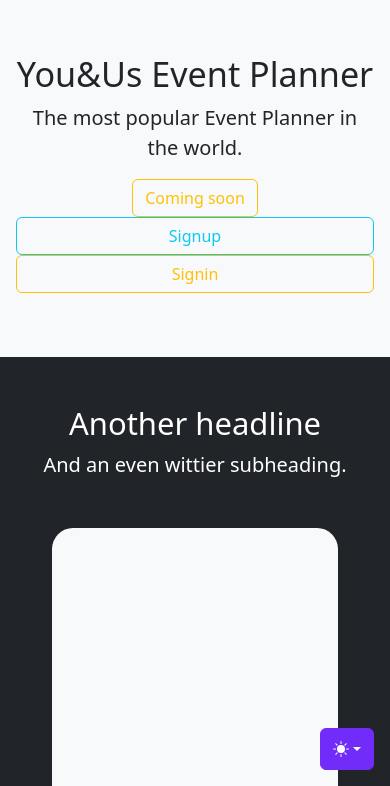
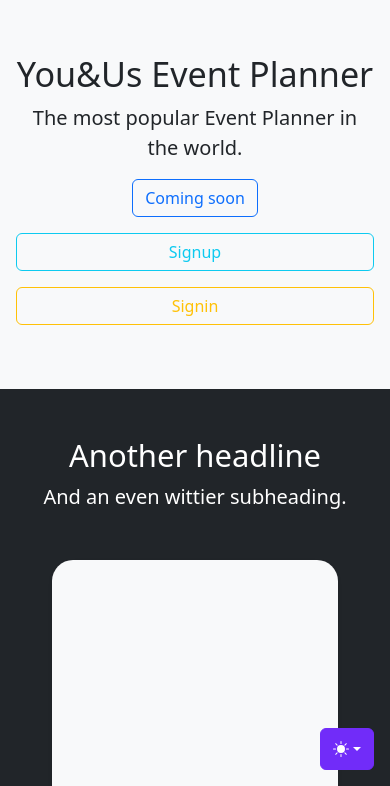
Before and after one commit to bekirhanbayar/youanduseventplannerfrontend, a plain HTML site: page index.html in a window 390 px wide. Shown: the part 58-844 px from the top of the page. Drawn offline with Linux system fonts and the light colour scheme.

Commit message:
Update index.html

```diff
--- a/index.html
+++ b/index.html
@@ -160,8 +160,8 @@
         <div class="col-md-5 p-lg-5 mx-auto my-5">
             <h1 class="display-4 fw-normal">You&Us Event Planner</h1>
             <p class="lead fw-normal">The most popular Event Planner in the world.</p>
-            <a class="btn btn-outline-warning" href="signin.html">Coming soon</a>
-            <a class="btn btn-outline-info d-block d-lg-none" href="signup.html">Signup</a>
+            <a class="btn btn-outline-primary mb-3" href="signin.html">Coming soon</a>
+            <a class="btn btn-outline-info d-block d-lg-none mb-3" href="signup.html">Signup</a>
             <a class="btn btn-outline-warning d-block d-lg-none" href="signin.html">Signin</a>
         </div>
         <div class="product-device shadow-sm d-none d-md-block"></div>
```
